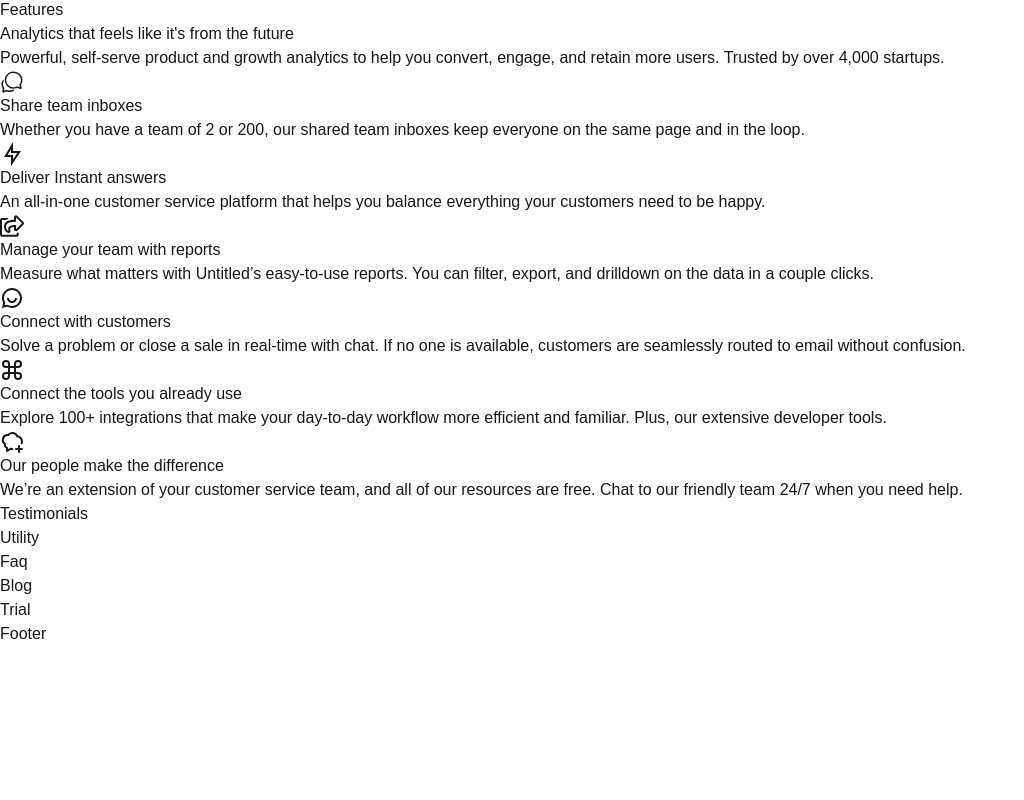
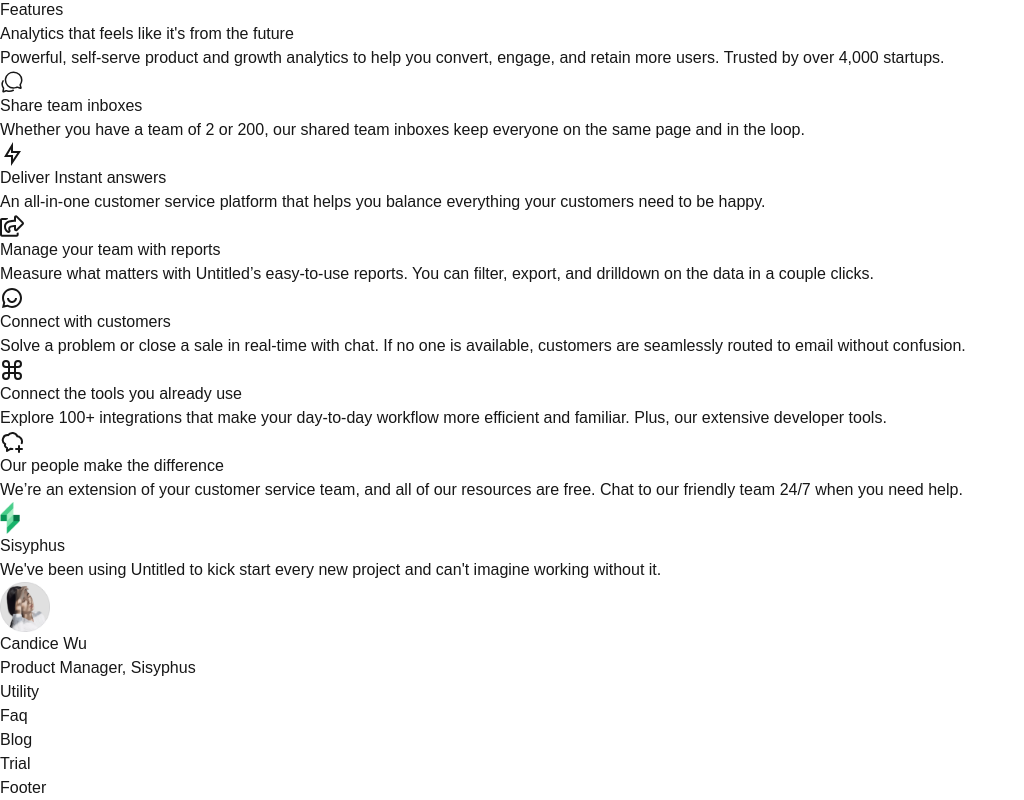
Before and after one commit to prahul25/zysk-assignment, a Next.js app: page / in a window 1280 px wide. Shown: the part 2359-3159 px from the top of the page, without its empty margins (0-1024 px from the left). Before the commit the page ends 3005 px from the top, so only its background shows below. Built offline with nearby package versions, Linux system fonts and the light colour scheme.

Commit message:
Minor UI changes

```diff
--- a/src/components/Testimonials.jsx
+++ b/src/components/Testimonials.jsx
@@ -1,8 +1,27 @@
+import Image from 'next/image'
 import React from 'react'
 
 function Testimonials() {
   return (
-    <div>Testimonials</div>
+    <div className='flex flex-col items-center gap-8 bg-[#F9FAFB] py-20'>
+      <div className='flex items-center gap-2'>
+        <Image src="/Testimonials.png" alt='Testimonial Image' width={20} height={20} quality={100}/>
+        <p className='font-semibold text-lg'>Sisyphus</p>
+      </div>
+      <div className='text-2xl md:text-5xl text-center w-9/12'>
+
+       We&apos;ve been using Untitled to kick start every new project and can&apos;t imagine working without it.
+      </div>
+      <div className='flex flex-col items-center gap-1'>
+      <Image src="/Avatar.png" alt='Testimonial Image' width={50} height={50} quality={100}/>
+      <p>
+        Candice Wu
+      </p>
+      <p className='text-[#475467]'>
+        Product Manager, Sisyphus
+      </p>
+      </div>
+    </div>
   )
 }
 
```
Also changed, not shown: public/Avatar.png (added), public/Testimonials.png (added).
